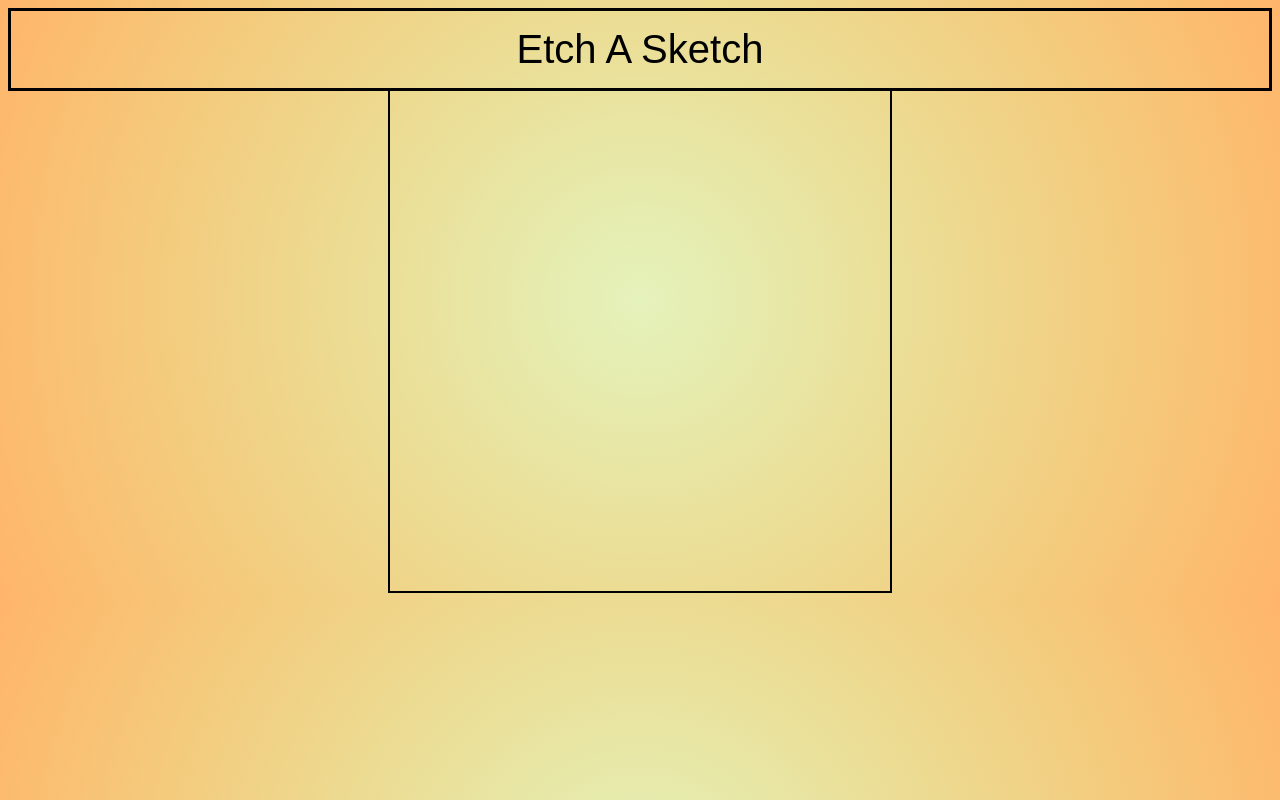
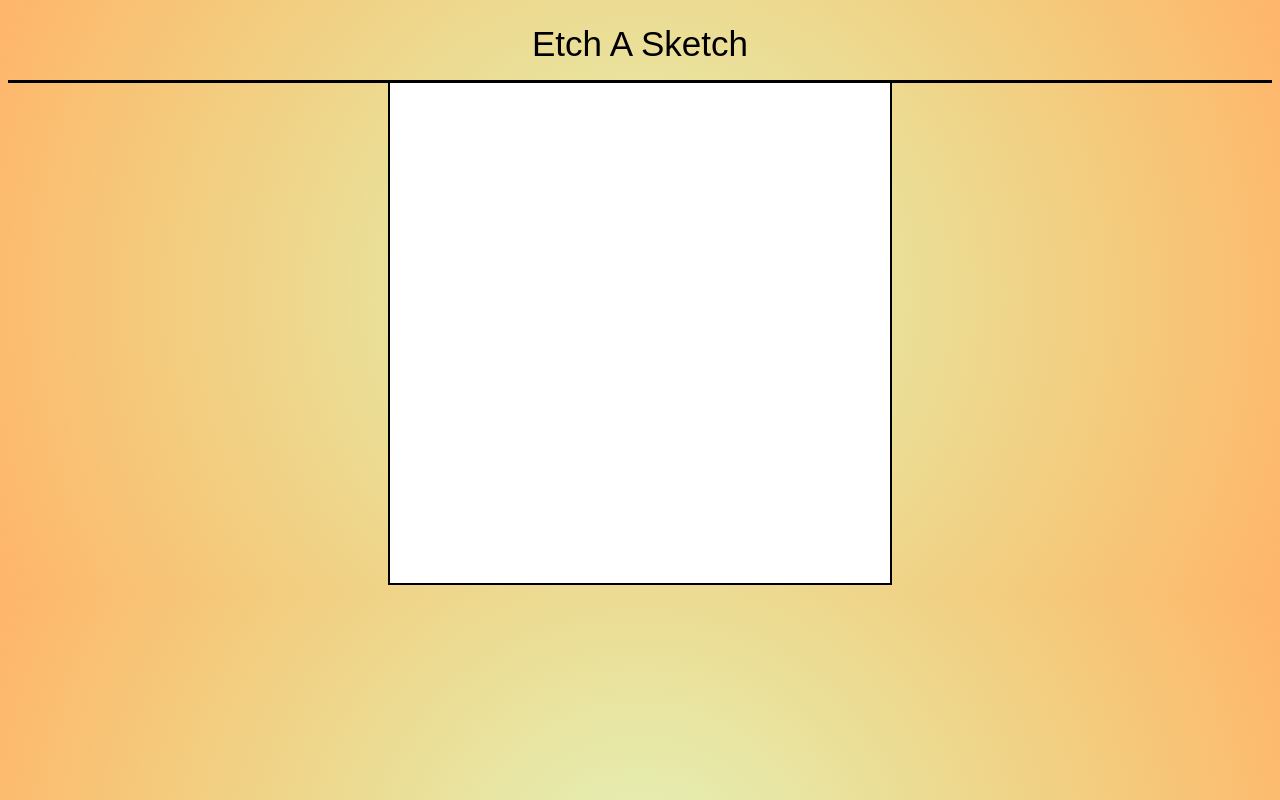
Before and after one commit to StewartLewis3133/etch-a-sketch, a plain HTML site: page index.html in a window 1280 px wide. Drawn offline with Linux system fonts and the light colour scheme.

Commit message:
Finished first leg of project. Initialize canvas with proper amount of divs. Scalability as well.

```diff
--- a/scripts.js
+++ b/scripts.js
@@ -0,0 +1,22 @@
+const canvasContainerDiv = document.querySelector('#canvas-container');
+let canvasSize;
+
+function initializeCanvas(canvasSize) {
+
+    let canvasSizeRoot = Math.sqrt(canvasSize);
+
+    canvasContainerDiv.style.gridTemplateColumns = `repeat(${canvasSizeRoot},
+1fr)`;
+    canvasContainerDiv.style.gridTemplateRows = `repeat(${canvasSizeRoot},
+1fr)`;
+
+    for (let i = 0; i < canvasSize; i++) {
+        let currentCell = document.createElement('div');
+        currentCell.id = `${i + 1}`;
+        currentCell.className = "cell";
+        canvasContainerDiv.appendChild(currentCell);
+    }
+
+}
+
+initializeCanvas(16);
--- a/styles.css
+++ b/styles.css
@@ -5,9 +5,12 @@ body {
 header {
     text-align: center;
     font-family: Arial, Helvetica, sans-serif;
-    font-size: 40px;
+    font-size: 35px;
     border-style: solid;
     padding: 1rem;
+    border-top: none;
+    border-left: none;
+    border-right: none;
 }
 
 #canvas-container {
@@ -19,4 +22,22 @@ header {
     width: 500px; /* Width and height have to be fixed here because the canvas
     needs to stay the same height */
     height: 500px;
+    display: grid;
+    grid-template-columns: repeat(4, 1fr);
+    grid-template-rows: repeat(4, 1fr);
 }
+
+.cell {
+    border-style: solid;
+    border-width: 0px;
+    justify-content: center;
+    align-items: center;
+    font-family: Arial;
+    font-size: 3rem;
+    font-weight: bold;
+    background: white;
+}
+
+.cell:hover {
+    background: black;
+}
```
Also changed, not shown: index.html (+0 -1 lines).
